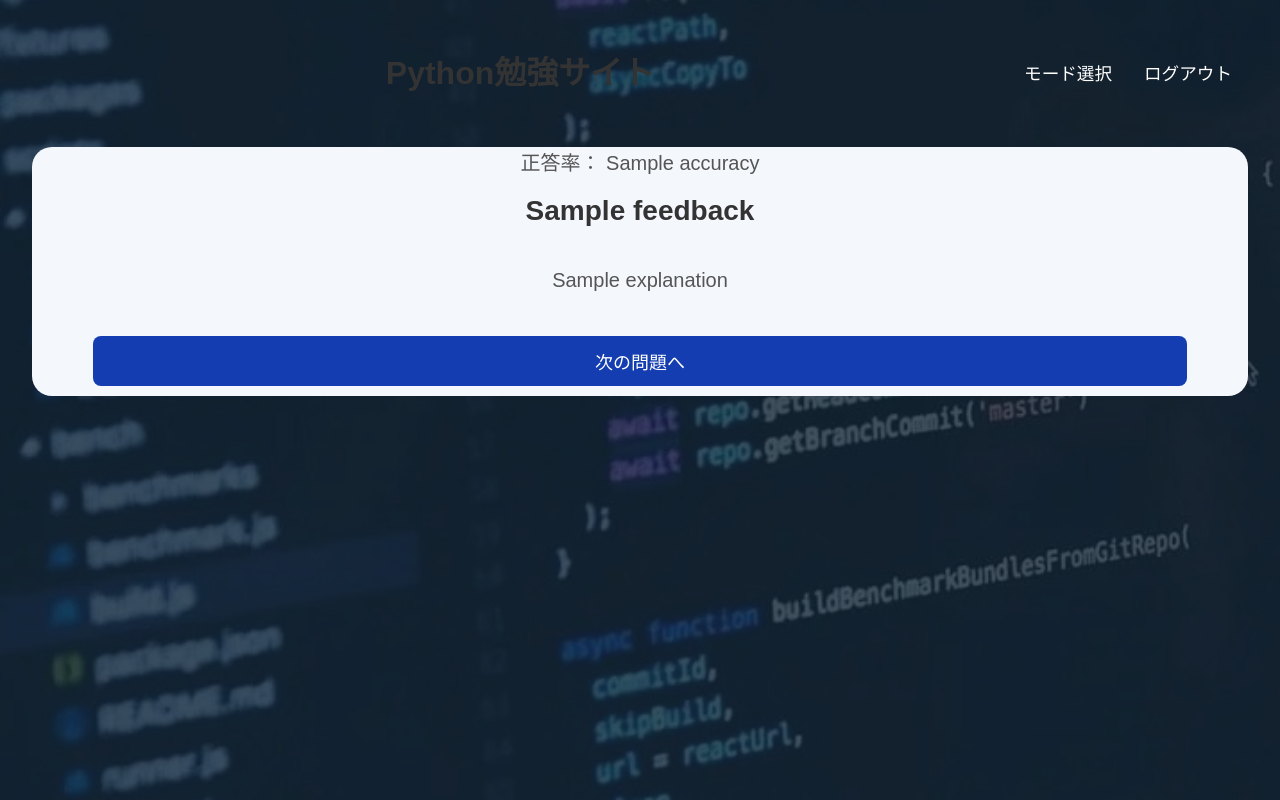
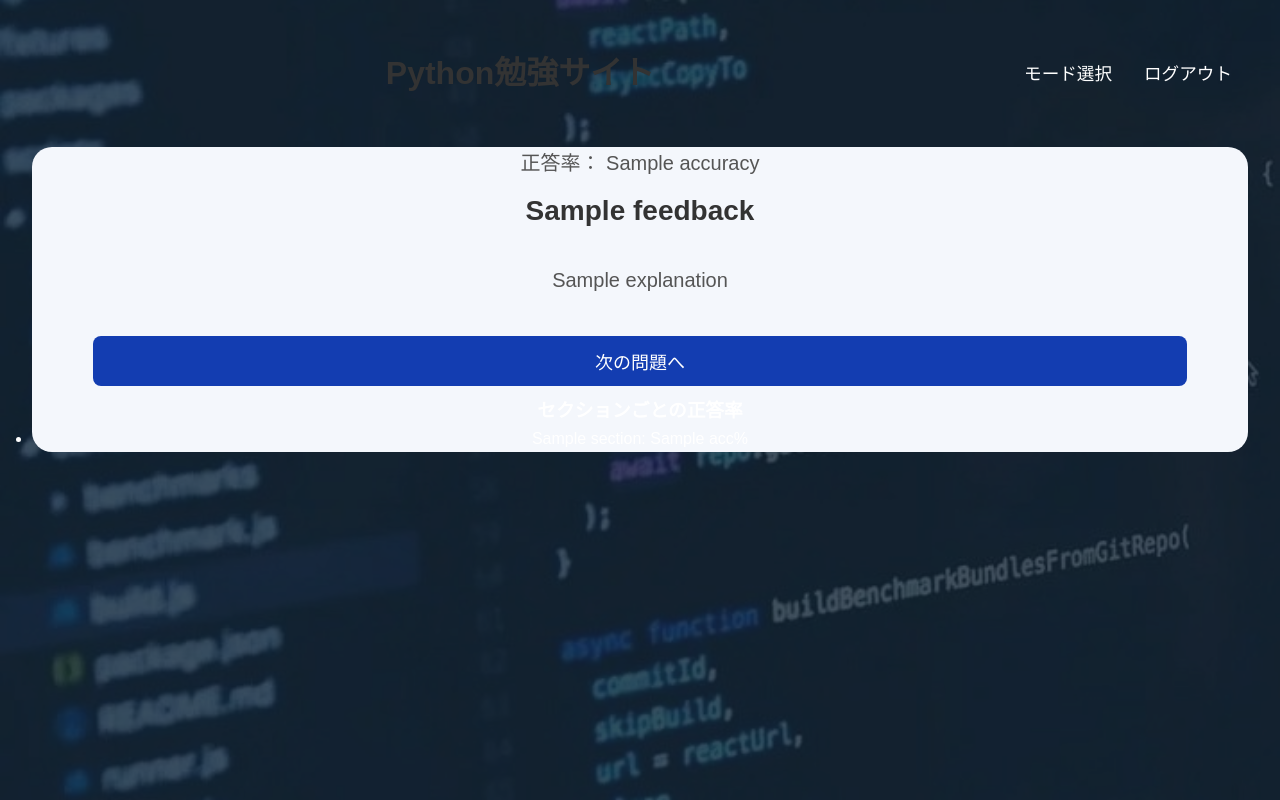
Before and after one commit to 382283/myproject, a Flask app: template templates/main/review.html in a window 1280 px wide. Run offline with Flask 3, Linux system fonts and the light colour scheme; the template is opened without the code that fills it: most values are stand-ins (such as "Sample title", 1, 10 or a date in 2020).

Commit message:
Fix result.html

```diff
--- a/templates/main/review.html
+++ b/templates/main/review.html
@@ -19,6 +19,12 @@
         <form action="/next_question" method="post">
             <button type="submit">次の問題へ</button>
         </form>
+        <h3>セクションごとの正答率</h3>
+        <ul>
+            {% for section, acc in section_accuracy.items() %}
+                <li>{{ section }}: {{ acc }}%</li>
+            {% endfor %}
+        </ul>
     </div>
     {% endblock %}
 </body>
```
